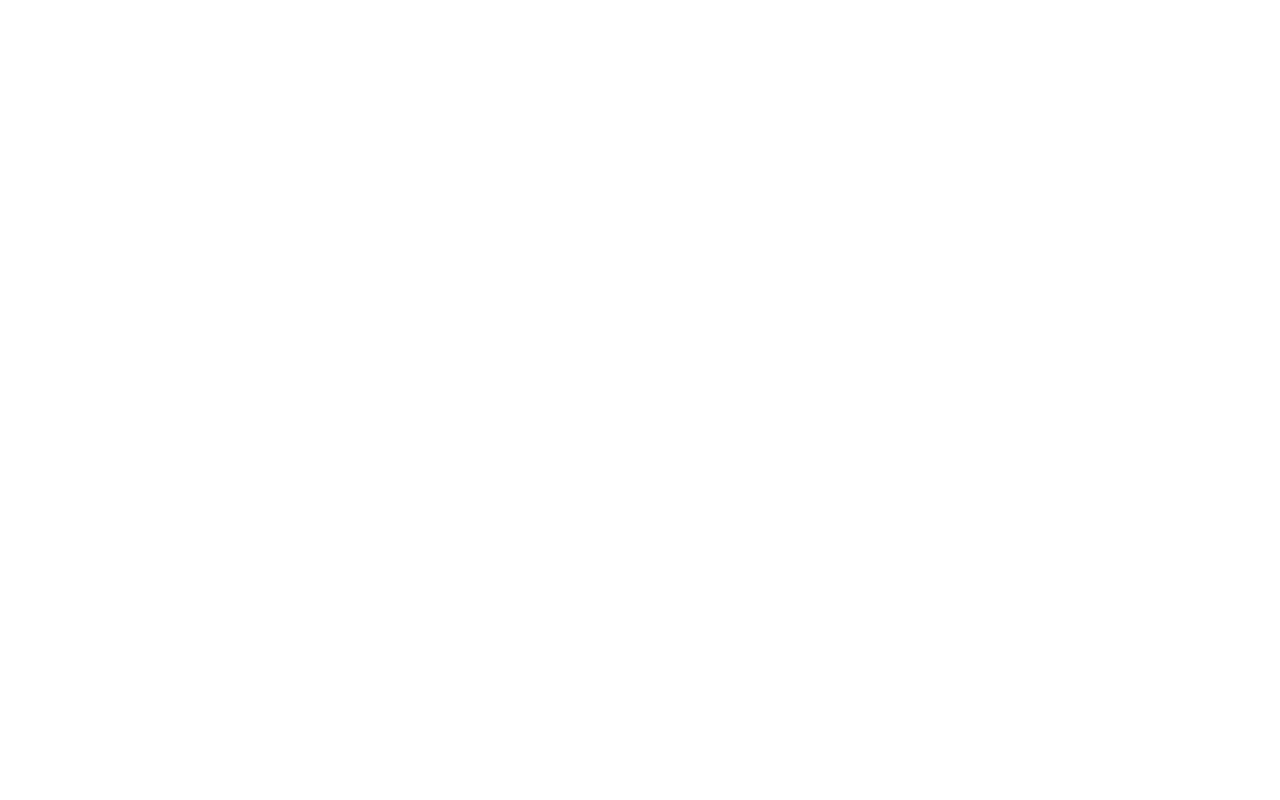
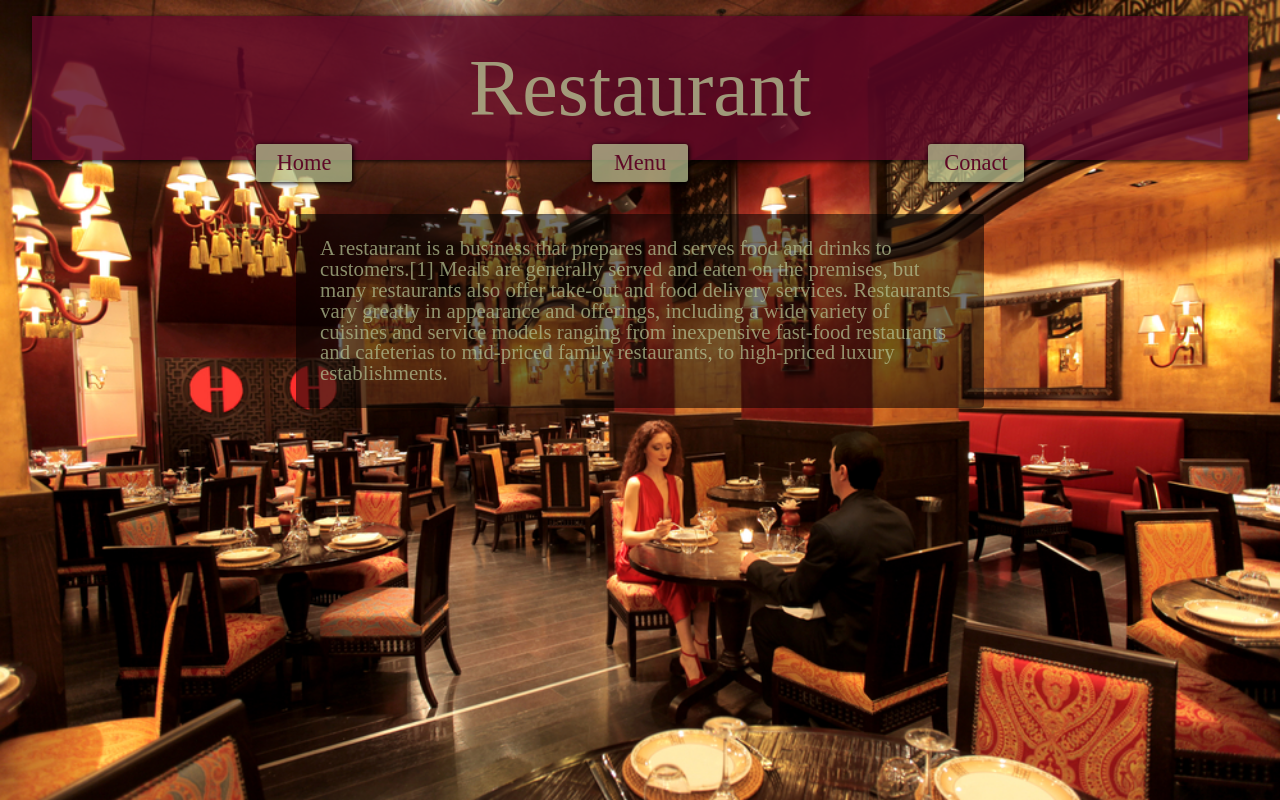
Before and after one commit to JoseSzycho/restaurant-page, a website built with webpack: page dist/index.html in a window 1280 px wide. Built offline with nearby package versions, Linux system fonts and the light colour scheme.

Commit message:
Finish home page

```diff
--- a/src/style.css
+++ b/src/style.css
@@ -1,3 +1,124 @@
-div{
-    color: blue;
+/* http://meyerweb.com/eric/tools/css/reset/
+   v2.0 | 20110126
+   License: none (public domain)
+   Reset css
+*/
+
+html, body, div, span, applet, object, iframe,
+h1, h2, h3, h4, h5, h6, p, blockquote, pre,
+a, abbr, acronym, address, big, cite, code,
+del, dfn, em, img, ins, kbd, q, s, samp,
+small, strike, strong, sub, sup, tt, var,
+b, u, i, center,
+dl, dt, dd, ol, ul, li,
+fieldset, form, label, legend,
+table, caption, tbody, tfoot, thead, tr, th, td,
+article, aside, canvas, details, embed,
+figure, figcaption, footer, header, hgroup,
+menu, nav, output, ruby, section, summary,
+time, mark, audio, video {
+	margin: 0;
+	padding: 0;
+	border: 0;
+	font-size: 100%;
+	font: inherit;
+	vertical-align: baseline;
 }
+/* HTML5 display-role reset for older browsers */
+article, aside, details, figcaption, figure,
+footer, header, hgroup, menu, nav, section {
+	display: block;
+}
+body {
+	line-height: 1;
+}
+ol, ul {
+	list-style: none;
+}
+blockquote, q {
+	quotes: none;
+}
+blockquote:before, blockquote:after,
+q:before, q:after {
+	content: '';
+	content: none;
+}
+table {
+	border-collapse: collapse;
+	border-spacing: 0;
+}
+
+/*
+Start restaurant's css
+*/
+
+body{
+    background-image: url(/img/restaurant.jpg);
+    background-repeat: no-repeat;
+    background-size: cover;
+
+}
+
+#content{
+    display: flex;
+    flex-direction: column;
+    align-items: center;
+    height: 100vh;
+
+}
+
+header{
+    display: flex;
+    justify-content: center;
+    background-color: rgba(231, 141, 30, 0.753);
+    width: 90%;
+}
+
+header{
+    padding: 2rem;
+    background-color: #5e0826d0;
+    box-shadow: 1px 1px 5px black;
+    margin-top: 1rem;
+}
+
+h1{
+    font-size: 5rem;
+    color: #b4c292c7;
+}
+
+ul{
+    display: flex;
+    width: 60vw;
+    justify-content: space-between;
+    list-style-type: none;
+    position: relative;
+    top: -1rem;
+}
+
+li{
+    display: flex;
+    justify-content: center;
+    align-items: center;
+    height: 2.4rem;
+    width: 6rem;
+    font-size: 1.4rem;
+    background-color: #b4c292bb;
+    color: #5E0826;
+    box-shadow: 1px 1px 5px black;
+    border-radius: 3px;
+}
+
+.content-container{
+    margin-top: 1rem;
+    width: 50vw;
+    padding: 1.5rem;
+    background-color: rgba(0, 0, 0, 0.548);
+    border-radius: 4px;
+
+}
+
+p{
+    color: #b4c292bb;
+    font-size: 1.3rem;
+    font-weight: 500;
+}
```
Also changed, not shown: dist/index.html, dist/main.js (deleted), img/restaurant.jpg (added).
